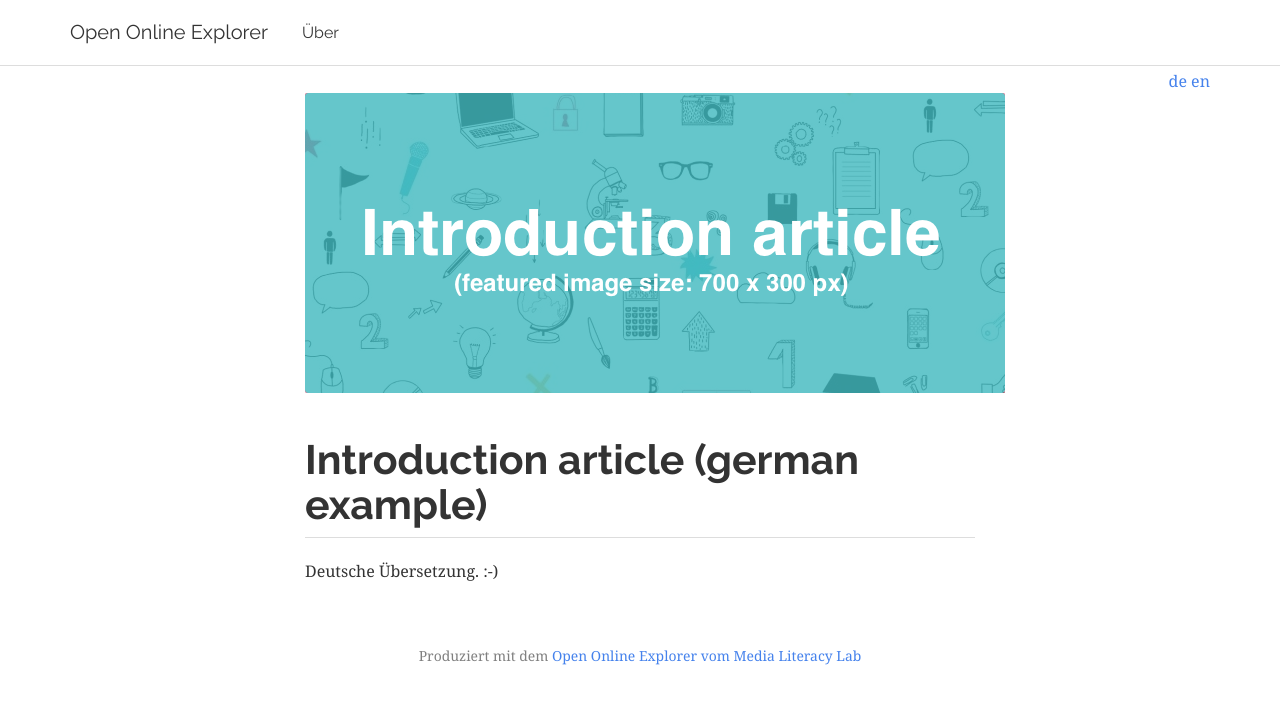
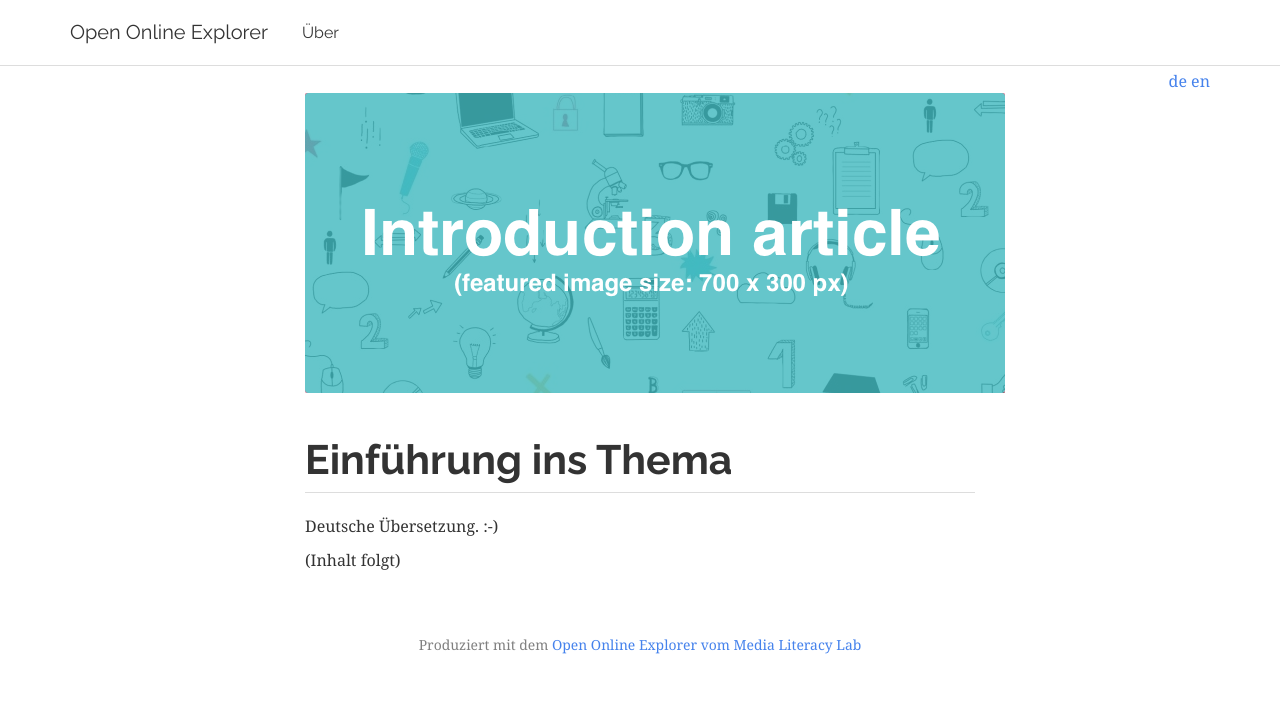
Before and after one commit to programmieraffe/digital-storytelling-beispiel, a Jekyll site: the page built from _articles_meta/introduction-de.md, in a window 1280 px wide. Shown: the top 704 px of the page. Built offline with Jekyll 4.4.1, drawn with Linux system fonts in a browser that asks for light colours.

Commit message:
Update introduction-de.md

```diff
--- a/_articles_meta/introduction-de.md
+++ b/_articles_meta/introduction-de.md
@@ -1,5 +1,5 @@
 ---
-title: Introduction article (german example)
+title: Einführung ins Thema
 lang: de
 ref: introduction
 feature_image: /images/feature_image_introduction_700_300.png
@@ -8,3 +8,5 @@ teaser: 'Das ist eine Übersetzung des Einführungsartikels'
 ---
 
 Deutsche Übersetzung. :-)
+
+(Inhalt folgt)
```
